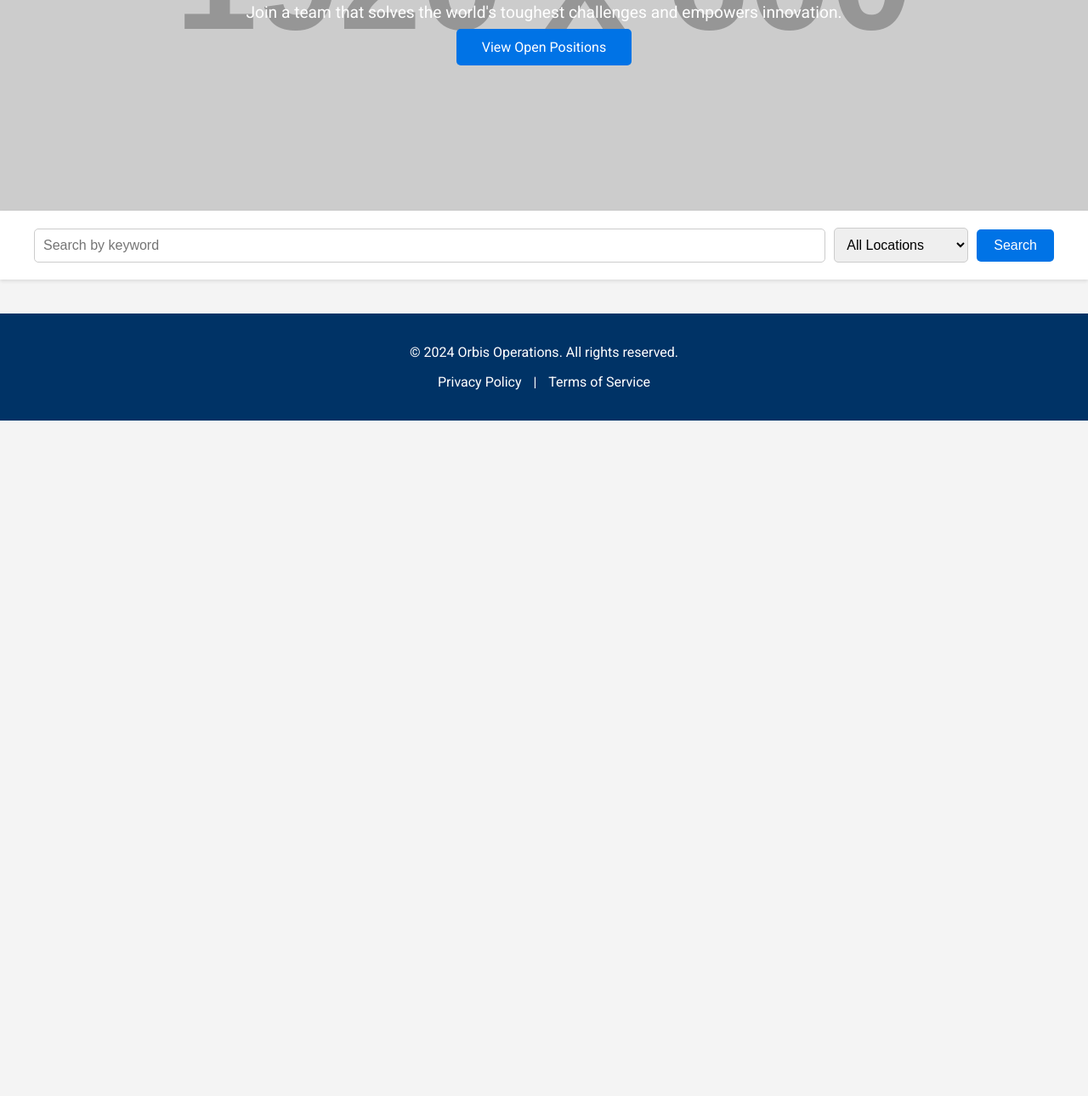
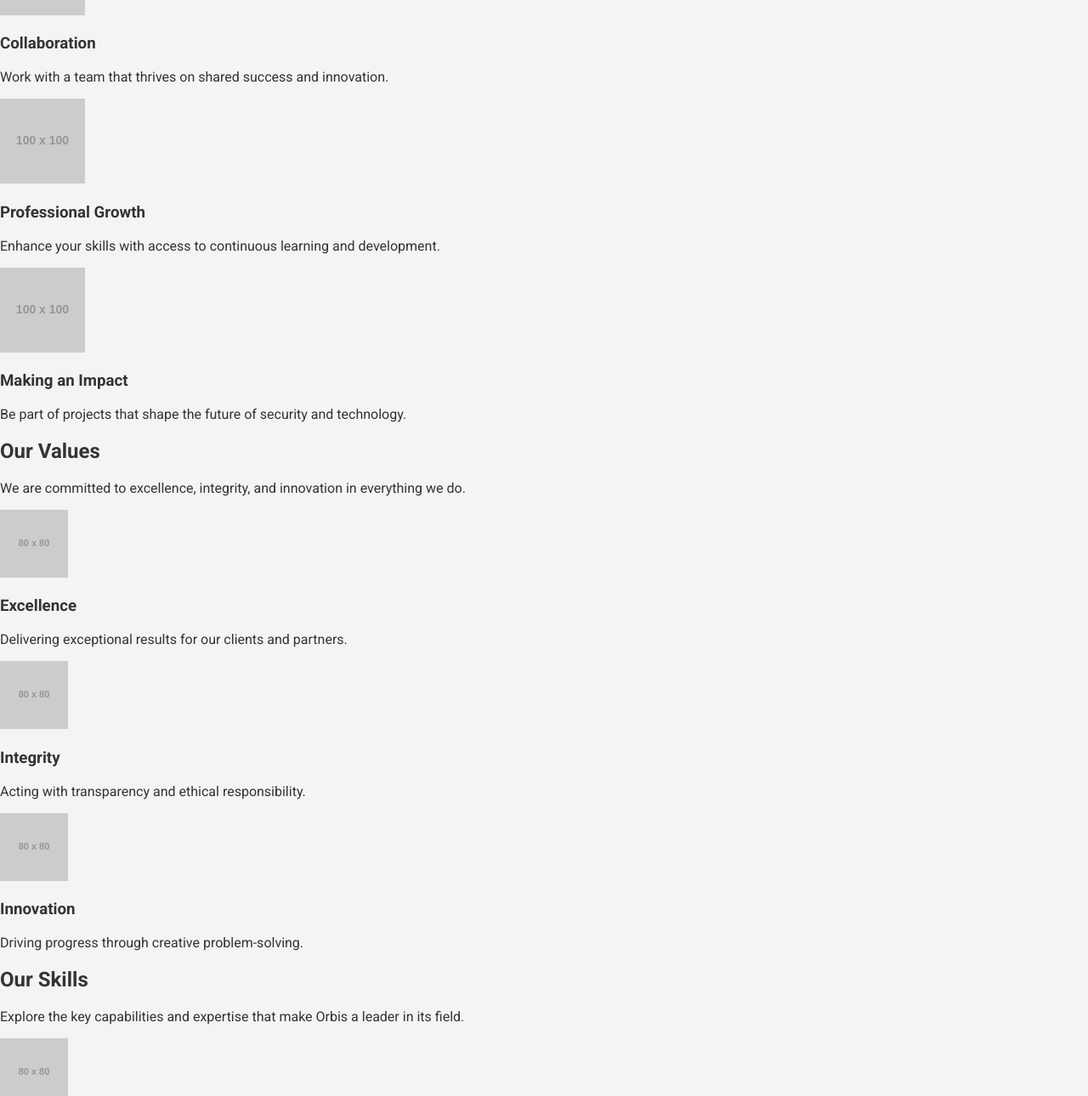
Before and after one commit to d5rptr/demo-site, a plain HTML site: page index.html in a window 1280 px wide. Shown: the part 272-1562 px from the top of the page at 85% size. Before the commit the page ends 800 px from the top, so only its background shows below. Drawn offline with Linux system fonts and the light colour scheme; placeholder pictures from the web are drawn by us.

Commit message:
Update index.html

```diff
--- a/index.html
+++ b/index.html
@@ -8,32 +8,83 @@
     <link href="https://fonts.googleapis.com/css2?family=Roboto:wght@400;500;700&display=swap" rel="stylesheet">
 </head>
 <body>
-    <!-- Hero Section -->
-    <header class="hero">
-        <div class="hero-content">
-            <h1>Discover Your Next Career at Orbis</h1>
-            <p>Join a team that solves the world's toughest challenges and empowers innovation.</p>
-            <a href="#jobs" class="cta-button">View Open Positions</a>
-        </div>
-    </header>
-
-    <!-- Job Search Filters -->
-    <section id="filters" class="filters-section">
-        <div class="filters-container">
-            <input type="text" placeholder="Search by keyword" class="filter-input" id="keyword-filter">
-            <select class="filter-select" id="location-filter">
-                <option value="">All Locations</option>
-                <option value="Washington, DC">Washington, DC</option>
-                <option value="New York, NY">New York, NY</option>
-            </select>
-            <button class="filter-button">Search</button>
+    <!-- Search Widget Section -->
+    <section id="search-widget" class="widget-section">
+        <div class="widget-container">
+            <h1>Find Your Next Career at Orbis</h1>
+            <p>Search for open roles by keyword, location, clearance type, and remote work type.</p>
+            <div id="career-site"></div>
+            <script type="text/javascript" src="https://careers-content.clearcompany.com/js/v1/career-site.js?siteId=246a2adf-896b-41b9-8cef-8e9c09fae489"></script>
         </div>
     </section>
 
-    <!-- Job Listings -->
-    <section id="jobs" class="jobs-section">
-        <div id="career-site"></div>
-        <script type="text/javascript" src="https://careers-content.clearcompany.com/js/v1/career-site.js?siteId=246a2adf-896b-41b9-8cef-8e9c09fae489"></script>
+    <!-- Life at Orbis Section -->
+    <section id="life-at-orbis" class="content-section">
+        <h2>Life at Orbis</h2>
+        <p>Join a team that values innovation, collaboration, and impact. At Orbis, we foster an environment where you can grow professionally and contribute meaningfully to our mission.</p>
+        <div class="cards">
+            <div class="card">
+                <img src="https://via.placeholder.com/100" alt="Teamwork">
+                <h3>Collaboration</h3>
+                <p>Work with a team that thrives on shared success and innovation.</p>
+            </div>
+            <div class="card">
+                <img src="https://via.placeholder.com/100" alt="Growth">
+                <h3>Professional Growth</h3>
+                <p>Enhance your skills with access to continuous learning and development.</p>
+            </div>
+            <div class="card">
+                <img src="https://via.placeholder.com/100" alt="Impact">
+                <h3>Making an Impact</h3>
+                <p>Be part of projects that shape the future of security and technology.</p>
+            </div>
+        </div>
+    </section>
+
+    <!-- Our Values Section -->
+    <section id="values" class="content-section">
+        <h2>Our Values</h2>
+        <p>We are committed to excellence, integrity, and innovation in everything we do.</p>
+        <div class="values-grid">
+            <div class="value-item">
+                <img src="https://via.placeholder.com/80" alt="Excellence">
+                <h3>Excellence</h3>
+                <p>Delivering exceptional results for our clients and partners.</p>
+            </div>
+            <div class="value-item">
+                <img src="https://via.placeholder.com/80" alt="Integrity">
+                <h3>Integrity</h3>
+                <p>Acting with transparency and ethical responsibility.</p>
+            </div>
+            <div class="value-item">
+                <img src="https://via.placeholder.com/80" alt="Innovation">
+                <h3>Innovation</h3>
+                <p>Driving progress through creative problem-solving.</p>
+            </div>
+        </div>
+    </section>
+
+    <!-- Our Skills Section -->
+    <section id="skills" class="content-section">
+        <h2>Our Skills</h2>
+        <p>Explore the key capabilities and expertise that make Orbis a leader in its field.</p>
+        <div class="skills-grid">
+            <div class="skill-item">
+                <img src="https://via.placeholder.com/80" alt="Cybersecurity">
+                <h3>Cybersecurity</h3>
+                <p>Protecting critical systems with cutting-edge solutions.</p>
+            </div>
+            <div class="skill-item">
+                <img src="https://via.placeholder.com/80" alt="Data Analysis">
+                <h3>Data Analysis</h3>
+                <p>Turning data into actionable intelligence for decision-making.</p>
+            </div>
+            <div class="skill-item">
+                <img src="https://via.placeholder.com/80" alt="System Integration">
+                <h3>System Integration</h3>
+                <p>Connecting systems seamlessly to drive efficiency.</p>
+            </div>
+        </div>
     </section>
 
     <!-- Footer -->
```
